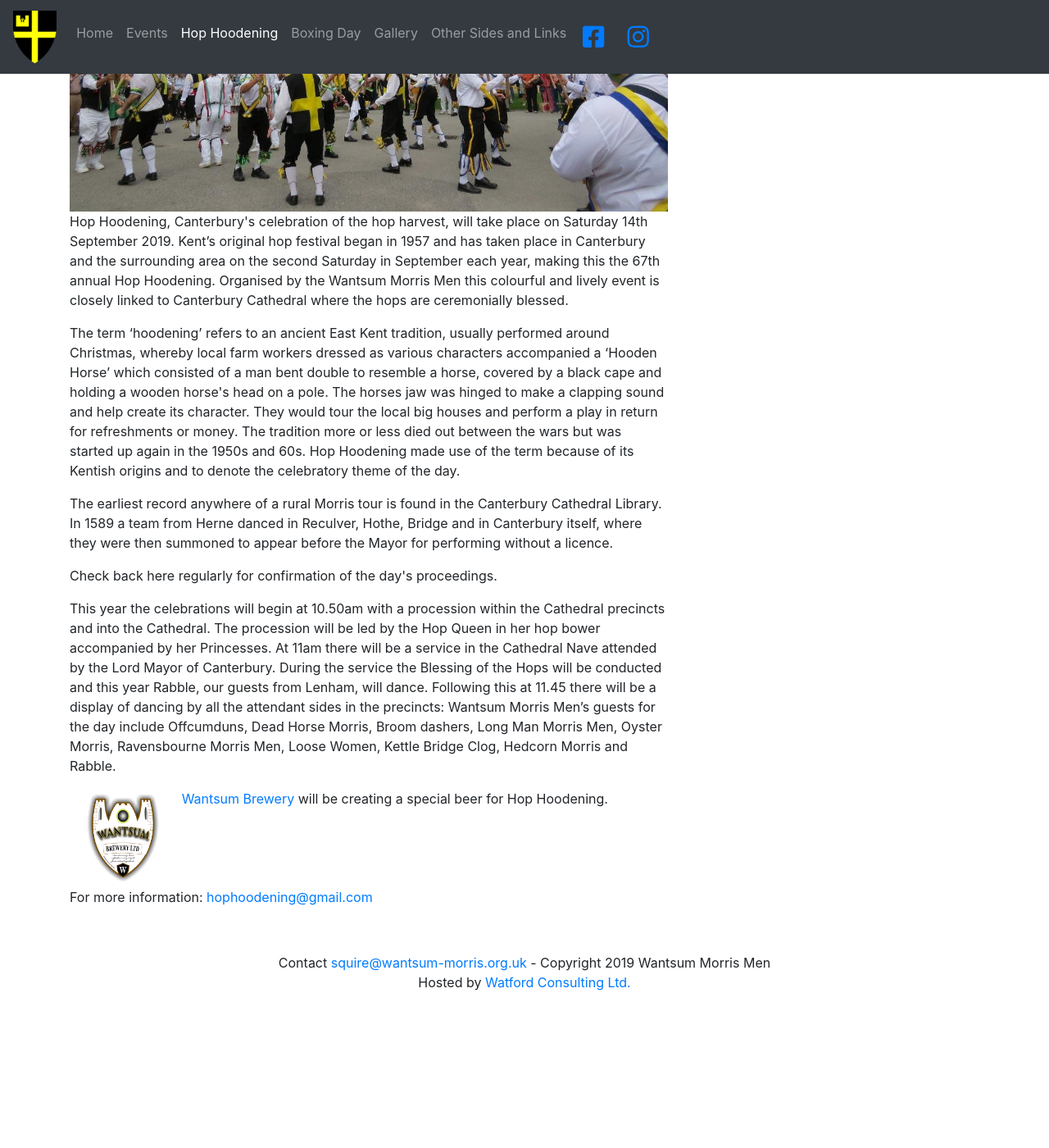
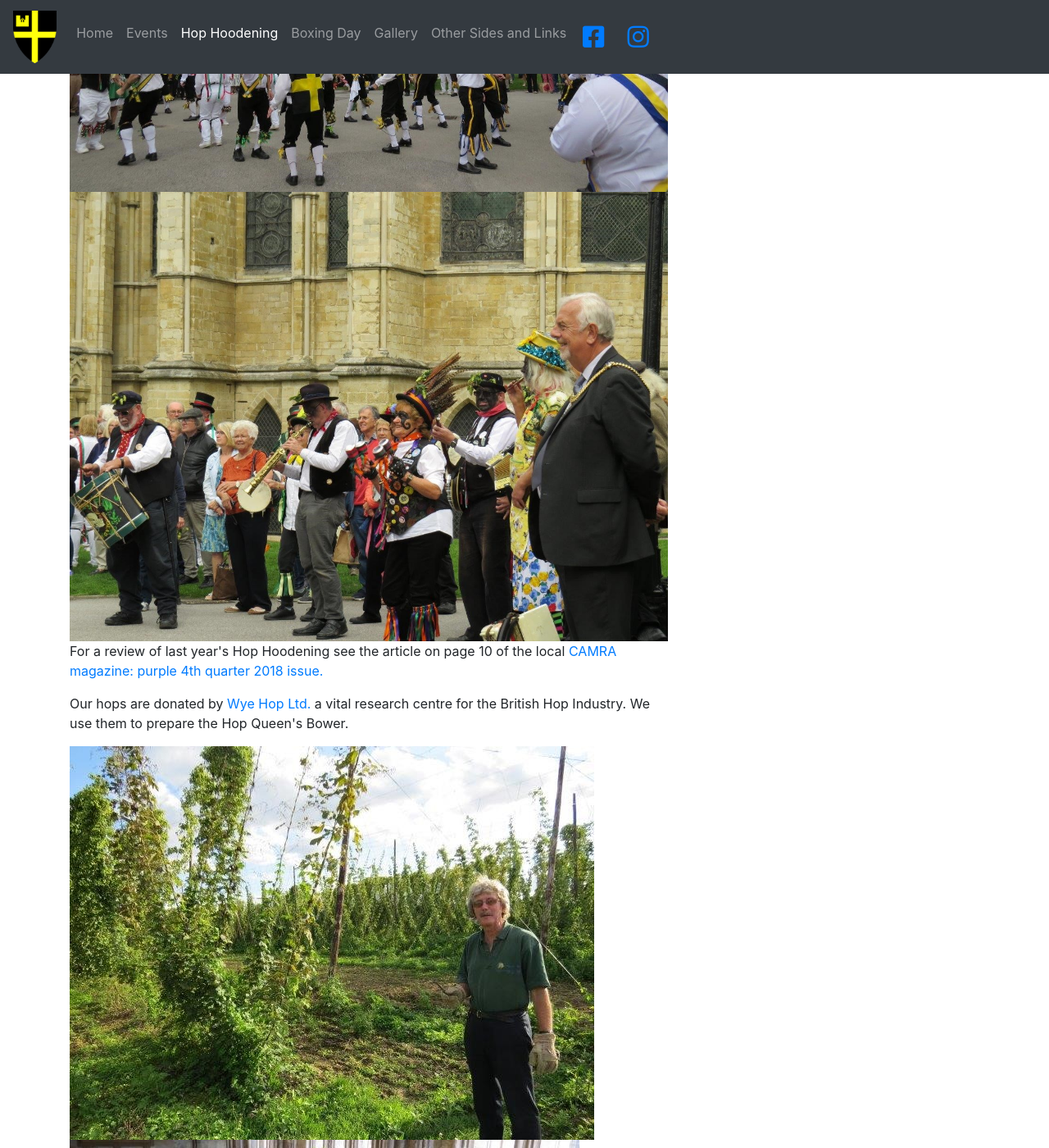
Before and after one commit to danwatford/wantsum-morris, a Jekyll site: the page built from hop-hoodening/index.html, in a window 1280 px wide and 1400 px high, scrolled down 1416 px. Shown: the whole window at 82% size. Built offline with Jekyll 4.4.1, drawn with Linux system fonts in a browser that asks for light colours; nearby versions of some CDN libraries; before the commit the page ends 2626 px from its top, so only the background shows below that; some of the changed text lies outside the part shown.

Commit message:
Hop hoodening intro page updated

```diff
--- a/_layouts/hophoodening.html
+++ b/_layouts/hophoodening.html
@@ -2,7 +2,6 @@
 <body>
 {% include navigation.html %}
 
-<section class="event-panel event-into">
 <div class="container">
     <div class="row">
         <div class="col-md-8">
@@ -27,5 +26,4 @@
         </div>
     </div>
 </div>
-</section>
 {% include footer.html %}
--- a/hop-hoodening/index.html
+++ b/hop-hoodening/index.html
@@ -15,68 +15,52 @@
     Cathedral and then around the city centre (voluntary collection taken to
     support it's running costs).</p>
 
-<p>Here you will find the program of the day (link to Schedule & Maps), details of
-the various Morris sides (link to Dance Sides) to be seen at the festival,
-information about our collaboration with our namesake Wantsum Brewery
-(link to their website) to create our special festival ale (link to Hop Hoodening
-Ale) and where to source it, and a detailed section on the history of Hop
-Hoodening (link to History) prepared by our learned and ancient archivist, Mr
-David Stephens (link to new archivist email address), a founder member of our
+<p>Here you will find the <a href="/hop-hoodening/schedule">program of the day</a>, details of
+    the <a href="/hop-hoodening/dance-sides">various Morris sides</a> to be seen at the festival,
+    information about our collaboration with our namesake <a href="http://www.wantsumbrewery.co.uk/" target="_blank">Wantsum Brewery</a>
+    to create our <a href="/hop-hoodening/ale">special festival ale</a> and where to source it, and a detailed section on the <a
+            href="/hop-hoodening/history">history of Hop
+        Hoodening</a> prepared by our learned and ancient archivist, <a href="mailto:archivist@wantsum-morris.org.uk">Mr
+        David Stephens</a>, a founder member of our
     club over 50 years ago.</p>
 
 <h4>For more information: <a href="mailto:hophoodening@gmail.com">hophoodening@gmail.com</a>.</h4>
 
 <img class="img-fluid" src="/images/hop-hoodening-cathedral.jpg"/>
 <img class="img-fluid" src="/images/hop-hoodening-precincts.jpg"/>
+<img class="img-fluid" src="/images/hop-hoodening-precincts2.jpg"/>
 
-<p>Hop Hoodening, Canterbury's celebration of the hop harvest, will take place on Saturday 14th September 2019.
-        Kent’s original hop festival began in 1957 and has taken place in Canterbury and the surrounding area on the
-        second Saturday in September each year, making this the 67th annual Hop Hoodening. Organised by the Wantsum
-        Morris Men this colourful and lively event is closely linked to Canterbury Cathedral where the hops are
-        ceremonially blessed.</p>
+<p>For a review of last year's Hop Hoodening see the article on page 10 of the local <a href="http://www.thanet-camra.org.uk/index.php/publications"
+                                                                                        target="_blank">CAMRA magazine: purple 4th quarter 2018
+    issue.</a></p>
 
-    <p>The term ‘hoodening’ refers to an ancient East Kent tradition, usually performed around Christmas, whereby local
-        farm workers dressed as various characters accompanied a ‘Hooden Horse’ which consisted of a man bent double to
-        resemble a horse, covered by a black cape and holding a wooden horse's head on a pole. The horses jaw was hinged
-        to make a clapping sound and help create its character. They would tour the local big houses and perform a play
-        in return for refreshments or money. The tradition more or less died out between the wars but was started up
-        again in the 1950s and 60s. Hop Hoodening made use of the term because of its Kentish origins and to denote the
-        celebratory theme of the day.</p>
+<p>Our hops are donated by <a href="https://www.britishhops.org.uk/hop-breeding/" target="_blank">Wye Hop Ltd.</a> a vital research centre for the
+    British Hop Industry. We use them to prepare the Hop Queen's Bower.</p>
 
-    <p>The earliest record anywhere of a rural Morris tour is found in the Canterbury Cathedral Library. In 1589 a team
-        from Herne danced in Reculver, Hothe, Bridge and in Canterbury itself, where they were then summoned to appear
-        before the Mayor for performing without a licence.</p>
+<img class="img-fluid" src="/images/wye-hops.jpg"/>
+<img class="img-fluid" src="/images/preparing-hop-bower.jpg"/>
+<img class="img-fluid" src="/images/hop-bower-with-princesses.jpg"/>
 
-    <p>Check back here regularly for confirmation of the day's proceedings.</p>
-
-    <p>This year the celebrations will begin at 10.50am with a procession within the Cathedral precincts and into the
-        Cathedral. The procession will be led by the Hop Queen in her hop bower accompanied by her Princesses. At 11am
-        there will be a service in the Cathedral Nave attended by the Lord Mayor of Canterbury. During the service the
-        Blessing of the Hops will be conducted and this year Rabble, our guests from Lenham, will dance. Following this at 11.45 there will be a display of dancing by all
-        the attendant sides in the precincts: Wantsum Morris Men’s guests for the day include Offcumduns, Dead Horse
-        Morris, Broom dashers, Long Man Morris Men, Oyster Morris, Ravensbourne Morris Men, Loose Women,
-        Kettle Bridge Clog, Hedcorn Morris and Rabble.</p>
-
-    <div class="container-fluid">
 <div class="row">
     <div class="col-lg-2 col-md-4 text-center">
-                <a href="http://www.wantsumbrewery.co.uk/" target="_blank">
+        <a href="http://www.goodyales.co.uk/" target="_blank">
             <img style="max-width: 100px;"
-                         src="/images/WantsumBreweryLogo.png"
-                         alt="Wantsum Brewery Logo"
+                 src="/images/goody_ales_72ppi_WEB_600x450.png"
+                 alt="Goody Ales Logo"
             />
         </a>
     </div>
     <div class="col-lg-10 col-md-8">
-                <p><a href="http://www.wantsumbrewery.co.uk/" target="_blank">Wantsum Brewery</a> will be creating a
-                    special beer for Hop Hoodening.</p>
-            </div>
+        <p>Canterbury Cathedral Ale is brewed by <a href="http://www.goodyales.co.uk/" target="_blank">Goody Ales.</a></p>
     </div>
 </div>
 
-    <!--    <p>From 12.15pm the various Morris sides may be seen dancing around the city while the Hop Queen and her Princesses-->
-    <!--        distribute blessed hops to the good people of Canterbury. They then meet up at Best Lane at 2.45 to process up-->
-    <!--        the High Street to Rose Square for a final mass display of dancing. Everyone is welcome to attend the Cathedral-->
-    <!--        service and to enjoy the skilful presentations of dancing around the city.</p>-->
+<img class="img-fluid" src="/images/goodys-cathedral-ale.jpg"/>
 
-    <p>For more information: <a href="mailto:hophoodening@gmail.com">hophoodening@gmail.com</a></p>
+<h3>Hop Hoodening next year will be on 12th September 2020.</h3>
+
+<img class="img-fluid" src="/images/hop-hoodening-queen-and-princess.jpg"/>
+<img class="img-fluid" src="/images/hop-hoodening-wantsum.jpg"/>
+<img class="img-fluid" src="/images/hop-hoodening-wantsum2.jpg"/>
+<img class="img-fluid" src="/images/hop-hoodening-offcumduns.jpg"/>
+<img class="img-fluid" src="/images/hop-hoodening-queen.jpg"/>
```
Also changed, not shown: images/goodys-cathedral-ale.jpg (added), images/hop-bower-with-princesses.jpg (added), images/hop-hoodening-offcumduns.jpg (added), images/hop-hoodening-precincts2.jpg (added), images/hop-hoodening-queen-and-princess.jpg (added), images/hop-hoodening-queen.jpg (added), images/hop-hoodening-wantsum.jpg (added), images/hop-hoodening-wantsum2.jpg (added), images/preparing-hop-bower.jpg (added), images/wye-hops.jpg (added). Lines whose indentation alone changed are shown as unchanged.
